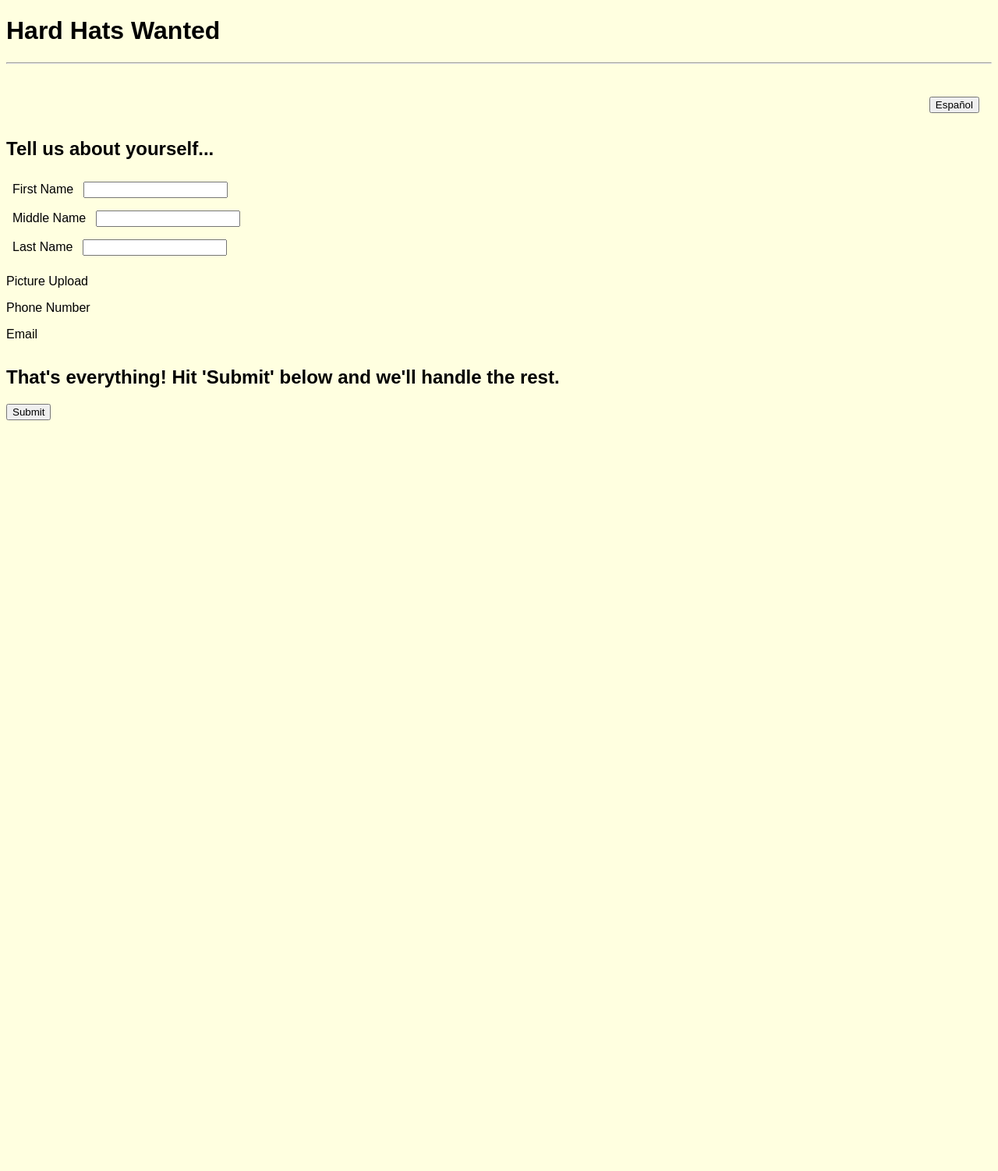
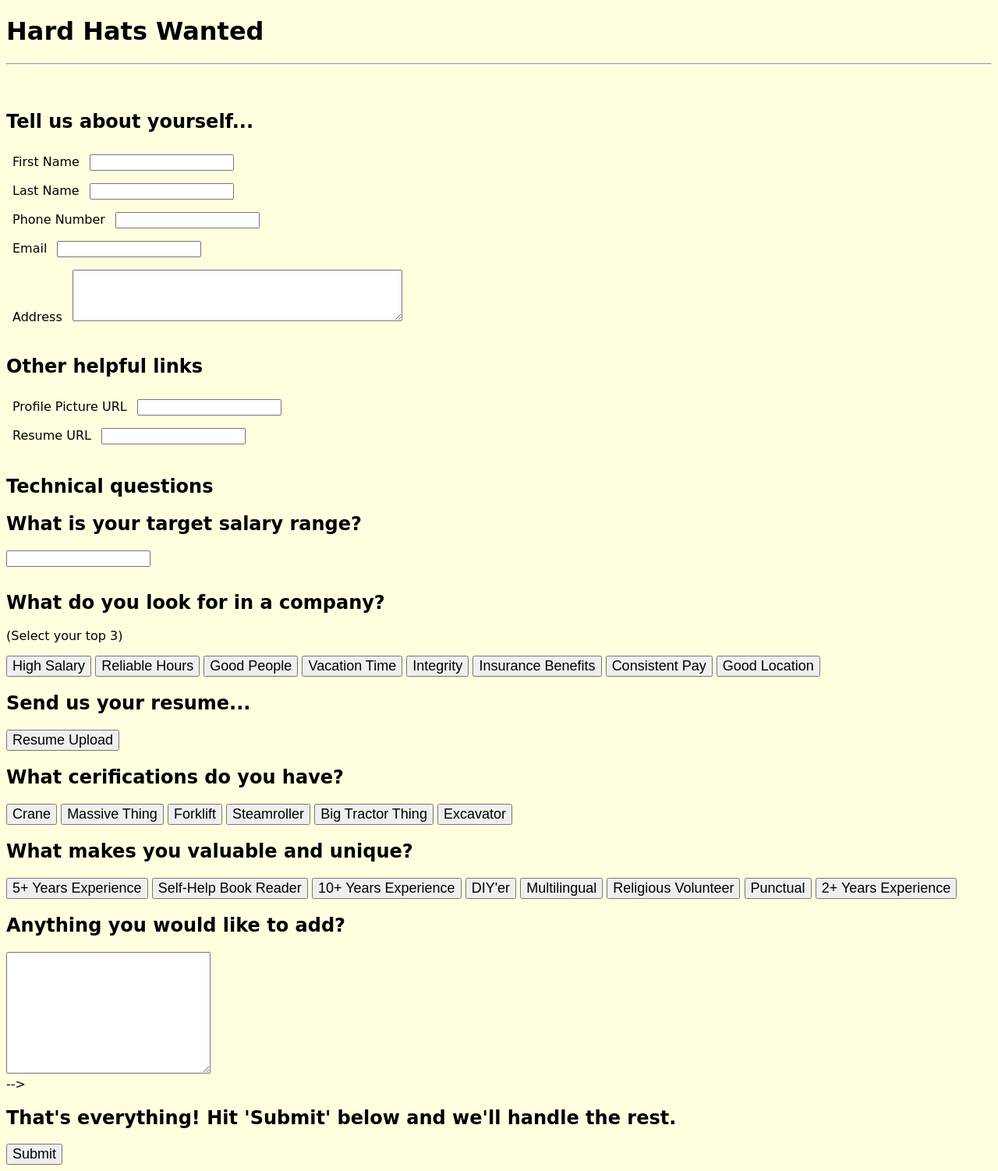
Before and after one commit to brighambandersen/hard-hats, a Django app: page / in a window 1280 px wide. Shown: the whole page at 78% size. Before the commit the page ends 539 px from the top, so only its background shows below. Run offline with Django 4.2, Linux system fonts and the light colour scheme.

Commit message:
Updated template

```diff
--- a/app/apps.py
+++ b/app/apps.py
@@ -2,5 +2,4 @@ from django.apps import AppConfig
 
 
 class AppConfig(AppConfig):
-    default_auto_field = 'django.db.models.BigAutoField'
-    name = 'app'
+    name = "app"
--- a/app/static/styles.css
+++ b/app/static/styles.css
@@ -1,16 +1,11 @@
 body {
   background-color: lightyellow;
   font-family: Arial, Helvetica, sans-serif;
+  font-family: 'Comic Sans MS', 'Comic Sans', cursive;
 }
 
-.section {
+section {
   margin: 2rem 0;
-}
-
-.change-language {
-  display: flex;
-  justify-content: flex-end;
-  margin: 1rem;
 }
 
 .field {
@@ -20,3 +15,7 @@ body {
 label {
   margin-right: 0.5rem;
 }
+
+button {
+  font-size: large;
+}
--- a/app/templates/index.html
+++ b/app/templates/index.html
@@ -1,18 +1,8 @@
 {% extends "base.html" %} {% block body %}
 
-<div class="change-language">
-  <button>Español</button>
-</div>
 <form action="{% url 'apply' %}" method="post">
   {% csrf_token %}
-  <!-- {{ form }} -->
-  <!-- <div class="section get-started">
-    <h2>Let's Get Started...</h2>
-    <div>
-      <button>Future Employee</button> OR <button>Business Owner</button>
-    </div>
-  </div> -->
-  <div class="section basic-info">
+  <section class="basic-info">
     <h2>Tell us about yourself...</h2>
     <div class="field">
       <label for="first_name">First Name</label>
@@ -20,17 +10,7 @@
         id="first_name"
         type="text"
         name="first_name"
-        maxlength="100"
-        required
-      />
-    </div>
-    <div class="field">
-      <label for="middle_name">Middle Name</label>
-      <input
-        id="middle_name"
-        type="text"
-        name="middle_name"
-        maxlength="100"
+        maxlength="255"
         required
       />
     </div>
@@ -40,29 +20,57 @@
         id="last_name"
         type="text"
         name="last_name"
-        maxlength="100"
+        maxlength="255"
         required
       />
     </div>
-    <p>Picture Upload</p>
-    <p>Phone Number</p>
-    <p>Email</p>
-  </div>
-  <!-- <div class="section address-info">
-    <h2>Where are you living?</h2>
-    <p>Address Search</p>
-  </div>
-  <div class="section target-salary-info">
+    <div class="field">
+      <label for="phone_number">Phone Number</label>
+      <input
+        id="phone_number"
+        type="tel"
+        name="phone_number"
+        maxlength="20"
+        required
+      />
+    </div>
+    <div class="field">
+      <label for="email">Email</label>
+      <input id="email" type="email" name="email" maxlength="255" required />
+    </div>
+    <div class="field">
+      <label for="address">Address</label>
+      <textarea
+        id="address"
+        name="address"
+        rows="4"
+        cols="50"
+        maxlength="255"
+        required
+      ></textarea>
+    </div>
+  </section>
+  <section>
+    <h2>Other helpful links</h2>
+    <div class="field">
+      <label for="profile_picture_url">Profile Picture URL</label>
+      <input
+        id="profile_picture_url"
+        type="text"
+        name="profile_picture_url"
+        maxlength="200"
+      />
+    </div>
+    <div class="field">
+      <label for="resume_url">Resume URL</label>
+      <input id="resume_url" type="text" name="resume_url" maxlength="200" />
+    </div>
+  </section>
+  <section>
+    <h2>Technical questions</h2>
     <h2>What is your target salary range?</h2>
-    <div>
-      <button>$20,000-$30,000</button>
-    </div>
-    <div>
-      <button>$30,000-$40,000</button>
-    </div>
-    <div>
-      <button>$40,000+</button>
-    </div>
+    <input id="target_salary" type="text" name="target_salary" maxlength="200" />
+  </section>
   </div>
   <div class="section top-benefits-info">
     <h2>What do you look for in a company?</h2>
@@ -106,16 +114,8 @@
   </div> -->
   <div class="section wrap-up">
     <h2>That's everything! Hit 'Submit' below and we'll handle the rest.</h2>
-    <input type="submit" />
+    <button type="submit">Submit</button>
   </div>
 </form>
-<!-- <br />
-<br />
-<div class="section share-link">
-  <h2>
-    Share this right now click this link thingy. Do it. Right now. Please.
-  </h2>
-  <button>Click the Thingy Right Here</button>
-</div> -->
 
 {% endblock %}
--- a/app/templates/success.html
+++ b/app/templates/success.html
@@ -1,6 +1,6 @@
 {% extends "base.html" %} {% block body %}
 
-<h3>Application successful!</h3>
+<h3>Your application was successfully submitted. Thanks for applying!</h3>
 <p>We'll let you know if we find an opening that fits your needs.</p>
 <a href="{% url 'index' %}">
   <button>Return Home</button>
--- a/app/views.py
+++ b/app/views.py
@@ -1,6 +1,7 @@
 from django.shortcuts import render, redirect
 from django.http import HttpResponseBadRequest
-from .models import Profile
+
+from .models import UserProfile, SurveyResponse
 
 
 def index(request):
@@ -10,37 +11,26 @@ def index(request):
 def apply(request):
     if request.method != "POST":
         return HttpResponseBadRequest("This endpoint only allows POST")
-    # Parse fields from request
-    first_name = request.POST.get("first_name")
-    middle_name = request.POST.get("middle_name")
-    last_name = request.POST.get("last_name")
 
-    # Build profile and add to DB
-    profile = Profile()
-    profile.first_name = first_name
-    profile.save()
+    # Build user profile and add to DB
+    user_profile = UserProfile()
+    user_profile.first_name = request.POST.get("first_name")
+    user_profile.last_name = request.POST.get("last_name")
+    user_profile.phone_number = request.POST.get("phone_number")
+    user_profile.email = request.POST.get("email")
+    user_profile.address = request.POST.get("address")
+    user_profile.profile_picture_url = request.POST.get("profile_picture_url")
+    user_profile.resume_url = request.POST.get("resume_url")
+    user_profile.save()
 
-    # Build employee and add to DB
-    employee = Employee()
+    # Build survey responses and add to DB
+    survey_response = SurveyResponse()
+    survey_response.user = user_profile
+    survey_response.question_id = 1
+    survey_response.response_text = request.POST.get("target_salary")
+    survey_response.save()
 
     return redirect(success)
-    # first_name = request.POST["first_name"] # .get("first_name")
-    # last_name = request.POST["last_name"]
-
-    # return HttpResponse(first_name + " " + last_name)
-
-    # context = {"first_name": ""}
-    # print("validating")
-    # form = EmployeeForm(request.POST)
-    # if form.is_valid():
-    #     print("is valid")
-    #     # Add user to DB
-    #     first_name = form.cleaned_data["first_name"]
-
-    # # return HttpResponse("apply")
-    # # context = {"first_name": first_name}
-    # return redirect(request, "success.html", {"first_name": first_name})
-    # return HttpResponseRedirect(reverse(""))
 
 
 def success(request):
```
Also changed, not shown: app/admin.py (+4 -9 lines), app/models.py (+26 -20 lines), 1 other file.
